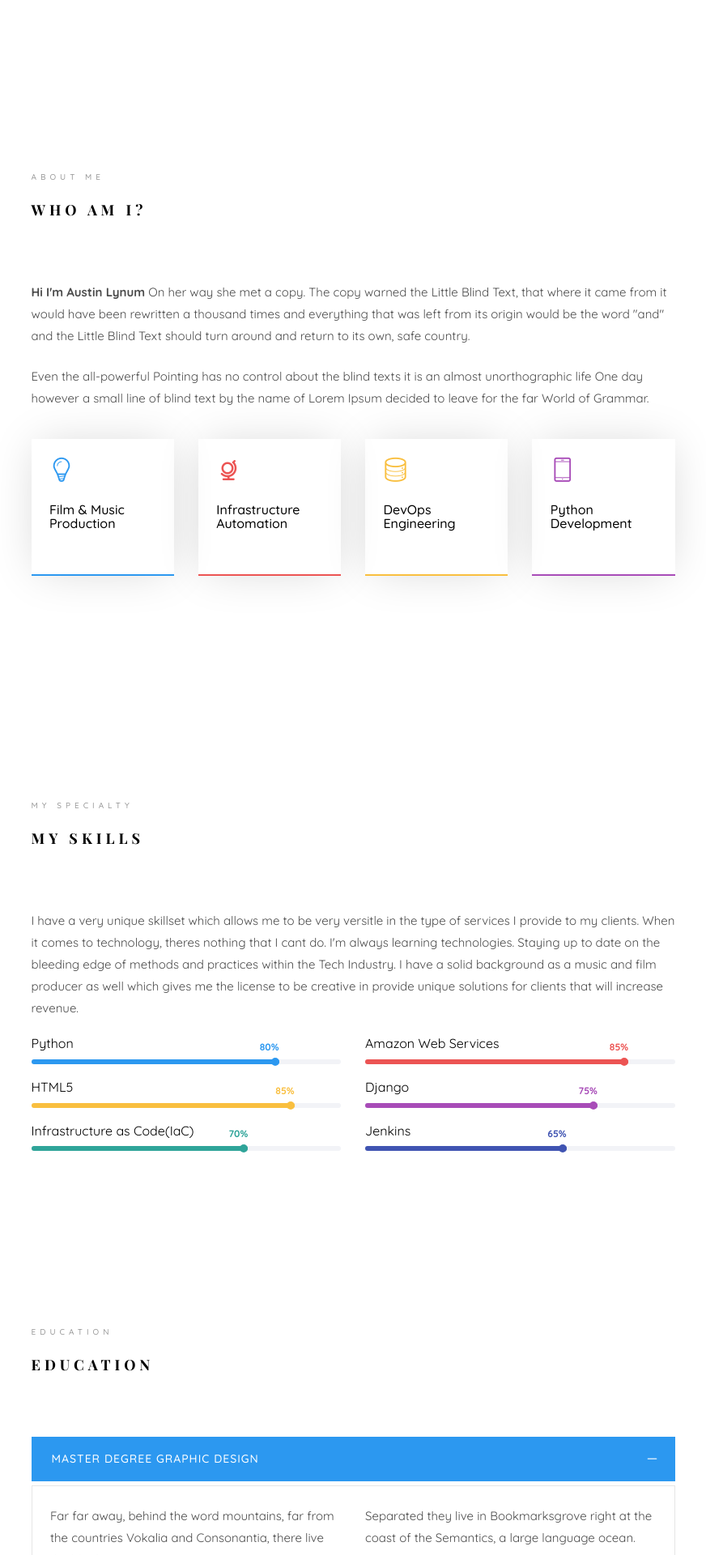
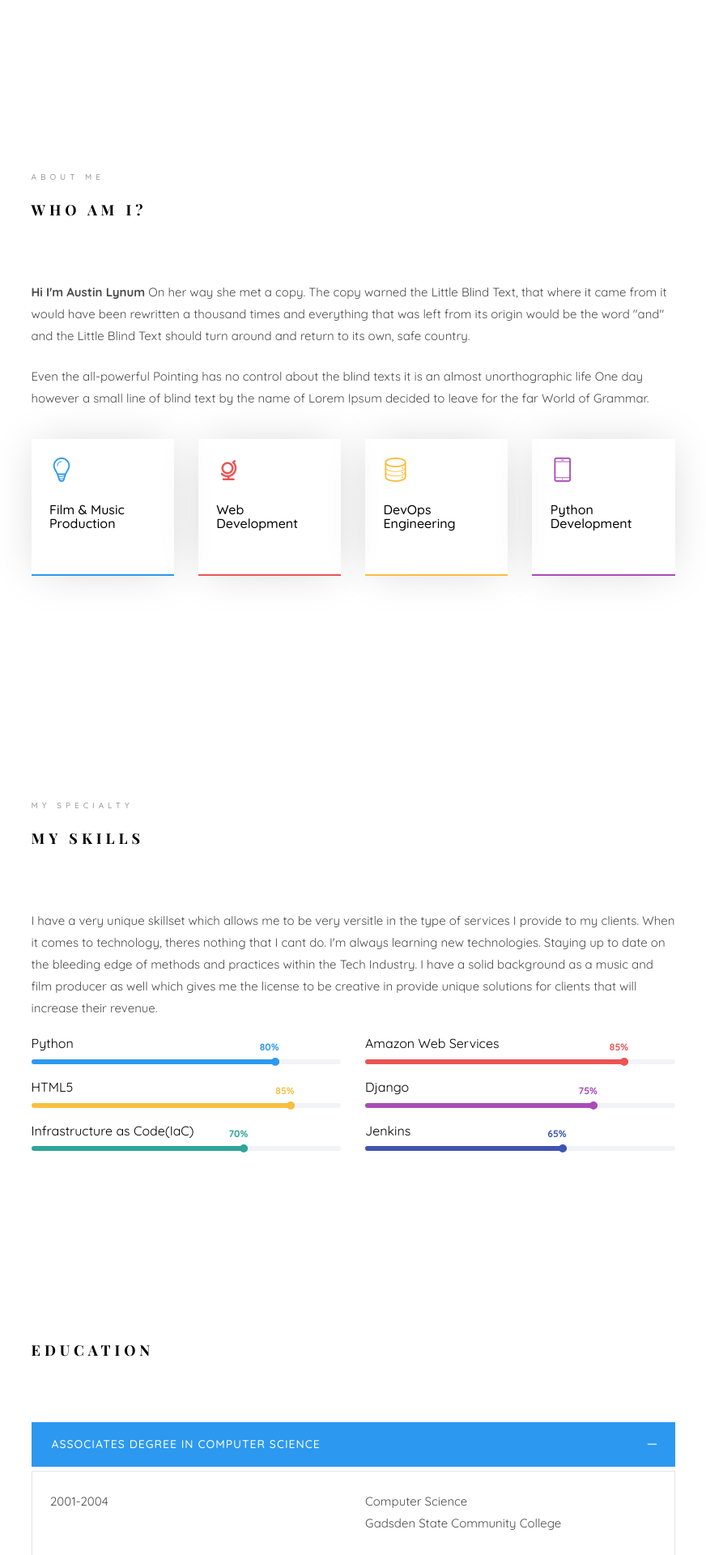
Before and after one commit to Austin33/mywebsite, a Django app: page / in a window 1280 px wide. Shown: the part 800-2720 px from the top of the page at 81% size, without its empty margins (354-1226 px from the left). Run offline with Django 3.2, Linux system fonts and the light colour scheme; some libraries are stand-ins or nearby versions; some web fonts are replaced.

Commit message:
small text changes

```diff
--- a/groundzero/templates/index.html
+++ b/groundzero/templates/index.html
@@ -71,7 +71,6 @@
 						<li><a href="#" data-nav-section="skills">Skills</a></li>
 						<li><a href="#" data-nav-section="education">Education</a></li>
 						<li><a href="#" data-nav-section="experience">Experience</a></li>
-						<li><a href="#" data-nav-section="work">Work</a></li>
 						<li><a href="#" data-nav-section="contact">Contact</a></li>
 					</ul>
 				</div>
@@ -95,7 +94,7 @@ Copyright &copy;<script>document.write(new Date().getFullYear());</script> All r
 			<section id="colorlib-hero" class="js-fullheight" data-section="home">
 				<div class="flexslider js-fullheight">
 					<ul class="slides">
-				   	<li style="background-image: url({% static "groundzero/images/img_bg_1.jpg" %});">
+				   	<li style="background-image: url({% static "groundzero/images/ME.jpg" %});">
 				   		<div class="overlay"></div>
 				   		<div class="container-fluid">
 				   			<div class="row">
@@ -152,7 +151,7 @@ Copyright &copy;<script>document.write(new Date().getFullYear());</script> All r
 								<div class="col-md-3 animate-box" data-animate-effect="fadeInRight">
 									<div class="services color-2">
 										<span class="icon2"><i class="icon-globe-outline"></i></span>
-										<h3>Infrastructure Automation</h3>
+										<h3>Web Development</h3>
 									</div>
 								</div>
 								<div class="col-md-3 animate-box" data-animate-effect="fadeInTop">
@@ -192,7 +191,7 @@ Copyright &copy;<script>document.write(new Date().getFullYear());</script> All r
 					</div>
 					<div class="row">
 						<div class="col-md-12 animate-box" data-animate-effect="fadeInLeft">
-							<p>I have a very unique skillset which allows me to be very versitle in the type of services I provide to my clients. When it comes to technology, theres nothing that I cant do. I'm always learning technologies. Staying up to date on the bleeding edge of methods and practices within the Tech Industry. I have a solid background as a music and film producer as well which gives me the license to be creative in provide unique solutions for clients that will increase revenue.</p>
+							<p>I have a very unique skillset which allows me to be very versitle in the type of services I provide to my clients. When it comes to technology, theres nothing that I cant do. I'm always learning new technologies. Staying up to date on the bleeding edge of methods and practices within the Tech Industry. I have a solid background as a music and film producer as well which gives me the license to be creative in provide unique solutions for clients that will increase their revenue.</p>
 						</div>
 						<div class="col-md-6 animate-box" data-animate-effect="fadeInLeft">
 							<div class="progress-wrap">
@@ -268,7 +267,7 @@ Copyright &copy;<script>document.write(new Date().getFullYear());</script> All r
 				<div class="colorlib-narrow-content">
 					<div class="row">
 						<div class="col-md-6 col-md-offset-3 col-md-pull-3 animate-box" data-animate-effect="fadeInLeft">
-							<span class="heading-meta">Education</span>
+							<span class="heading-meta"></span>
 							<h2 class="colorlib-heading animate-box">Education</h2>
 						</div>
 					</div>
@@ -279,7 +278,7 @@ Copyright &copy;<script>document.write(new Date().getFullYear());</script> All r
 									<div class="panel panel-default">
 									    <div class="panel-heading" role="tab" id="headingOne">
 									        <h4 class="panel-title">
-									            <a data-toggle="collapse" data-parent="#accordion" href="#collapseOne" aria-expanded="true" aria-controls="collapseOne">Master Degree Graphic Design
+									            <a data-toggle="collapse" data-parent="#accordion" href="#collapseOne" aria-expanded="true" aria-controls="collapseOne">Associates Degree in Computer Science
 									            </a>
 									        </h4>
 									    </div>
@@ -287,32 +286,16 @@ Copyright &copy;<script>document.write(new Date().getFullYear());</script> All r
 									         <div class="panel-body">
 									            <div class="row">
 										      		<div class="col-md-6">
-										      			<p>Far far away, behind the word mountains, far from the countries Vokalia and Consonantia, there live the blind texts. </p>
+										      			<p> 2001-2004 </p>
 										      		</div>
 										      		<div class="col-md-6">
-										      			<p>Separated they live in Bookmarksgrove right at the coast of the Semantics, a large language ocean.</p>
+										      			<p>Computer Science<br>Gadsden State Community College</p>
 										      		</div>
 										      	</div>
 									         </div>
 									    </div>
 									</div>
-									<div class="panel panel-default">
-									    <div class="panel-heading" role="tab" id="headingTwo">
-									        <h4 class="panel-title">
-									            <a class="collapsed" data-toggle="collapse" data-parent="#accordion" href="#collapseTwo" aria-expanded="false" aria-controls="collapseTwo">Bachelor Degree of Computer Science
-									            </a>
-									        </h4>
-									    </div>
-									    <div id="collapseTwo" class="panel-collapse collapse" role="tabpanel" aria-labelledby="headingTwo">
-									        <div class="panel-body">
-									            <p>Far far away, behind the word <strong>mountains</strong>, far from the countries Vokalia and Consonantia, there live the blind texts. Separated they live in Bookmarksgrove right at the coast of the Semantics, a large language ocean.</p>
-													<ul>
-														<li>Separated they live in Bookmarksgrove right</li>
-														<li>Separated they live in Bookmarksgrove right</li>
-													</ul>
-									        </div>
-									    </div>
-									</div>
+
 									<div class="panel panel-default">
 									    <div class="panel-heading" role="tab" id="headingThree">
 									        <h4 class="panel-title">
@@ -322,7 +305,13 @@ Copyright &copy;<script>document.write(new Date().getFullYear());</script> All r
 									    </div>
 									    <div id="collapseThree" class="panel-collapse collapse" role="tabpanel" aria-labelledby="headingThree">
 									        <div class="panel-body">
-									            <p>Far far away, behind the word <strong>mountains</strong>, far from the countries Vokalia and Consonantia, there live the blind texts. Separated they live in Bookmarksgrove right at the coast of the Semantics, a large language ocean.</p>
+												<div class="row">
+										      		<div class="col-md-6">
+										      			<p> 2000-2001 </p>
+										      		</div>
+										      		<div class="col-md-6">
+										      			<p>Information Technology<br>Gadsden Job Corp</p>
+										      		</div>
 									        </div>
 									    </div>
 									</div>
@@ -330,27 +319,19 @@ Copyright &copy;<script>document.write(new Date().getFullYear());</script> All r
 									<div class="panel panel-default">
 									    <div class="panel-heading" role="tab" id="headingFour">
 									        <h4 class="panel-title">
-									            <a class="collapsed" data-toggle="collapse" data-parent="#accordion" href="#collapseFour" aria-expanded="false" aria-controls="collapseFour">Diploma in Information Technology
-									            </a>
-									        </h4>
-									    </div>
-									    <div id="collapseFour" class="panel-collapse collapse" role="tabpanel" aria-labelledby="headingFour">
-									        <div class="panel-body">
-									            <p>Far far away, behind the word <strong>mountains</strong>, far from the countries Vokalia and Consonantia, there live the blind texts. Separated they live in Bookmarksgrove right at the coast of the Semantics, a large language ocean.</p>
-									        </div>
-									    </div>
-									</div>
-
-									<div class="panel panel-default">
-									    <div class="panel-heading" role="tab" id="headingFive">
-									        <h4 class="panel-title">
 									            <a class="collapsed" data-toggle="collapse" data-parent="#accordion" href="#collapseFive" aria-expanded="false" aria-controls="collapseFive">High School Secondary Education
 									            </a>
 									        </h4>
 									    </div>
 									    <div id="collapseFive" class="panel-collapse collapse" role="tabpanel" aria-labelledby="headingFive">
 									        <div class="panel-body">
-									            <p>Far far away, behind the word <strong>mountains</strong>, far from the countries Vokalia and Consonantia, there live the blind texts. Separated they live in Bookmarksgrove right at the coast of the Semantics, a large language ocean.</p>
+												<div class="row">
+										      		<div class="col-md-6">
+										      			<p> 1998-2001 </p>
+										      		</div>
+										      		<div class="col-md-6">
+										      			<p>General EDU<br>Sparkman High School</p>
+										      		</div>
 									        </div>
 									    </div>
 									</div>
@@ -418,7 +399,11 @@ Copyright &copy;<script>document.write(new Date().getFullYear());</script> All r
 					               <div class="timeline-label">
 					               	<h2><a href="#">Technical Engineer @ Colsa Corporation</a> <span>2008-2010</span></h2>
 					                  <p><ul>
-									   <li></li>
+									   <li>Full-time Contractor for NASA's Marshall Space Flight Center in Huntsville, AL.</li>
+									   <li>Provided help desk/IT Support to over two hundred NASA employee's working on the ISS support team.</li>
+									   <li>Ensured network, system and data availability and integrity through preventative maintenence and system upgrades.</li>
+									   <li>Implemented company policies, technical procedures and standards for preserving the integrity and security of data, reports and access.</li>
+									   <li>Obtained a US Secret Security Clearance required for this position.</li>
 								   </ul></p>
 					               </div>
 					            </div>
@@ -430,8 +415,13 @@ Copyright &copy;<script>document.write(new Date().getFullYear());</script> All r
 					                  <i class="icon-pen2"></i>
 					               </div>
 					               <div class="timeline-label">
-					               	<h2><a href="#">Enterprise Server Support Engineer @ Dell</a> <span>2017-2018</span></h2>
-					                  <p>Even the all-powerful Pointing has no control about the blind texts it is an almost unorthographic life One day however a small line of blind text by the name of Lorem Ipsum decided to leave for the far World of Grammar.</p>
+					               	<h2><a href="#">Enterprise Server Support Engineer @ Dell</a> <span>2005-2008</span></h2>
+					                  <p><ul>
+									   <li>Provided over the phone technical support for Dell's Enterprise Bronze and Silver level support customers including medium to large businesses and data centers.</li>
+									   <li>Assisted customers with a sense of urgency to quickly resolve issues with Dell Power Edge and Power Vault line of products.</li>
+									   <li>Deployed replacement parts with a n on-site technician to quickly resolve hardware issues.</li>
+									   <li>Received multiple awards for providing the best customer experience.</li>
+								   </ul></p>
 					               </div>
 					            </div>
 					         </article>
@@ -442,8 +432,11 @@ Copyright &copy;<script>document.write(new Date().getFullYear());</script> All r
 					                  <i class="icon-pen2"></i>
 					               </div>
 					               <div class="timeline-label">
-					               	<h2><a href="#">Founder @ Ubora Media</a> <span>2017-2018</span></h2>
-					                  <p>Even the all-powerful Pointing has no control about the blind texts it is an almost unorthographic life One day however a small line of blind text by the name of Lorem Ipsum decided to leave for the far World of Grammar.</p>
+					               	<h2><a href="#">Founder @ Open Box Music Group</a> <span>2010-2018</span></h2>
+					                  <p><ul>
+									   <li>Founded a multimedia production firm where we specialize in creating marketing content for start ups and local musicians.</li>
+
+								   </ul></p>
 					               </div>
 					            </div>
 					         </article>
@@ -459,121 +452,6 @@ Copyright &copy;<script>document.write(new Date().getFullYear());</script> All r
 				   </div>
 				</div>
 			</section>
-
-			<section class="colorlib-work" data-section="work">
-				<div class="colorlib-narrow-content">
-					<div class="row">
-						<div class="col-md-6 col-md-offset-3 col-md-pull-3 animate-box" data-animate-effect="fadeInLeft">
-							<span class="heading-meta">My Work</span>
-							<h2 class="colorlib-heading animate-box">Recent Work</h2>
-						</div>
-					</div>
-					<div class="row row-bottom-padded-sm animate-box" data-animate-effect="fadeInLeft">
-						<div class="col-md-12">
-							<p class="work-menu"><span><a href="#" class="active">Graphic Design</a></span> <span><a href="#">Web Design</a></span> <span><a href="#">Software</a></span> <span><a href="#">Apps</a></span></p>
-						</div>
-					</div>
-					<div class="row">
-						<div class="col-md-6 animate-box" data-animate-effect="fadeInLeft">
-							<div class="project" style="background-image: url(images/img-1.jpg);">
-								<div class="desc">
-									<div class="con">
-										<h3><a href="work.html">Work 01</a></h3>
-										<span>Website</span>
-										<p class="icon">
-											<span><a href="#"><i class="icon-share3"></i></a></span>
-											<span><a href="#"><i class="icon-eye"></i> 100</a></span>
-											<span><a href="#"><i class="icon-heart"></i> 49</a></span>
-										</p>
-									</div>
-								</div>
-							</div>
-						</div>
-						<div class="col-md-6 animate-box" data-animate-effect="fadeInRight">
-							<div class="project" style="background-image: url(images/img-2.jpg);">
-								<div class="desc">
-									<div class="con">
-										<h3><a href="work.html">Work 02</a></h3>
-										<span>Animation</span>
-										<p class="icon">
-											<span><a href="#"><i class="icon-share3"></i></a></span>
-											<span><a href="#"><i class="icon-eye"></i> 100</a></span>
-											<span><a href="#"><i class="icon-heart"></i> 49</a></span>
-										</p>
-									</div>
-								</div>
-							</div>
-						</div>
-						<div class="col-md-6 animate-box" data-animate-effect="fadeInTop">
-							<div class="project" style="background-image: url(images/img-3.jpg);">
-								<div class="desc">
-									<div class="con">
-										<h3><a href="work.html">Work 03</a></h3>
-										<span>Illustration</span>
-										<p class="icon">
-											<span><a href="#"><i class="icon-share3"></i></a></span>
-											<span><a href="#"><i class="icon-eye"></i> 100</a></span>
-											<span><a href="#"><i class="icon-heart"></i> 49</a></span>
-										</p>
-									</div>
-								</div>
-							</div>
-						</div>
-						<div class="col-md-6 animate-box" data-animate-effect="fadeInBottom">
-							<div class="project" style="background-image: url(images/img-4.jpg);">
-								<div class="desc">
-									<div class="con">
-										<h3><a href="work.html">Work 04</a></h3>
-										<span>Application</span>
-										<p class="icon">
-											<span><a href="#"><i class="icon-share3"></i></a></span>
-											<span><a href="#"><i class="icon-eye"></i> 100</a></span>
-											<span><a href="#"><i class="icon-heart"></i> 49</a></span>
-										</p>
-									</div>
-								</div>
-							</div>
-						</div>
-						<div class="col-md-6 animate-box" data-animate-effect="fadeInLeft">
-							<div class="project" style="background-image: url(images/img-5.jpg);">
-								<div class="desc">
-									<div class="con">
-										<h3><a href="work.html">Work 05</a></h3>
-										<span>Graphic, Logo</span>
-										<p class="icon">
-											<span><a href="#"><i class="icon-share3"></i></a></span>
-											<span><a href="#"><i class="icon-eye"></i> 100</a></span>
-											<span><a href="#"><i class="icon-heart"></i> 49</a></span>
-										</p>
-									</div>
-								</div>
-							</div>
-						</div>
-						<div class="col-md-6 animate-box" data-animate-effect="fadeInRight">
-							<div class="project" style="background-image: url(images/img-6.jpg);">
-								<div class="desc">
-									<div class="con">
-										<h3><a href="work.html">Work 06</a></h3>
-										<span>Web Design</span>
-										<p class="icon">
-											<span><a href="#"><i class="icon-share3"></i></a></span>
-											<span><a href="#"><i class="icon-eye"></i> 100</a></span>
-											<span><a href="#"><i class="icon-heart"></i> 49</a></span>
-										</p>
-									</div>
-								</div>
-							</div>
-						</div>
-					</div>
-					<div class="row">
-						<div class="col-md-12 animate-box">
-							<p><a href="#" class="btn btn-primary btn-lg btn-load-more">Load more <i class="icon-reload"></i></a></p>
-						</div>
-					</div>
-				</div>
-			</section>
-
-
 
 			<section class="colorlib-contact" data-section="contact">
 				<div class="colorlib-narrow-content">
```
